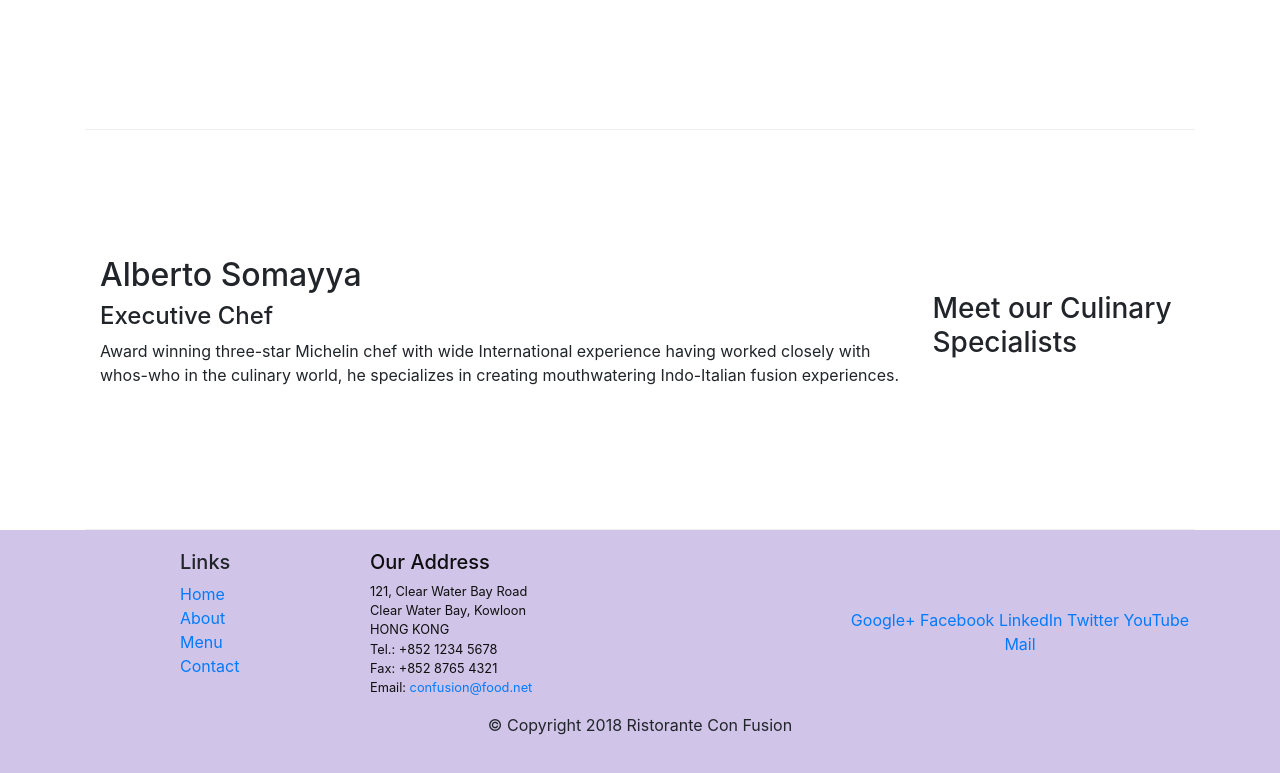
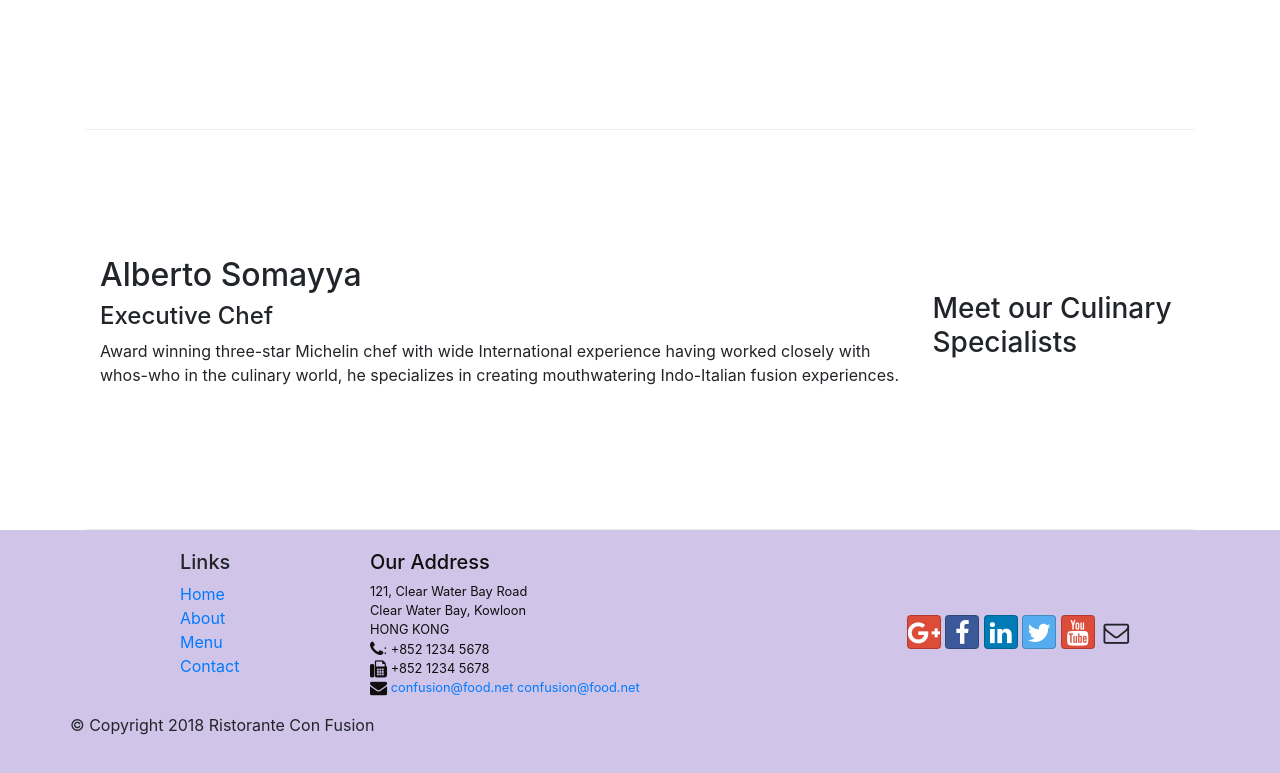
Before and after one commit to NIticache/Restaurant-website, a website: page index.html in a window 1280 px wide. Shown: the part 1004-1777 px from the top of the page. Drawn offline with nearby package versions, Linux system fonts and the light colour scheme.

Commit message:
font icon

```diff
--- a/index.html
+++ b/index.html
@@ -10,6 +10,8 @@
 
     <!-- Bootstrap CSS -->
     <link rel="stylesheet" href="node_modules/bootstrap/dist/css/bootstrap.min.css">
+    <link rel="stylesheet" href="node_modules/font-awesome/css/font-awesome.min.css">
+    <link rel="stylesheet" href="node_modules/bootstrap-social/bootstrap-social.css">
     <link rel ="stylesheet" href="css/style.css">
 </head>
 
@@ -25,11 +27,10 @@
         <a class ="navbar-brand mr-auto" href="./index.html"> Ristorante Con Fusion </a>
         <div class="collapse navbar-collapse" id="Navbar">
             <ul class="navbar-nav mr-auto">
-                <li class="nav-item active "><a class="nav-link "href="#"
-                    >Home</a></li>
-                <li class="nav-item "><a class="nav-link "  href="./aboutus.html">About</a></li>
-                <li class="nav-item"><a class="nav-link" href="#">Contact</a></li>
-                <li class="nav-item"><a class="nav-link "href="#">Menu</a></li>
+                <li class="nav-item active "><a class="nav-link "href="#"><span class="fa fa-home fa-lg"></span>Home</a></li>
+                <li class="nav-item"><a class="nav-link" href="./aboutus.html"><span class="fa fa-info fa-lg"></span> About</a></li>
+                <li class="nav-item"><a class="nav-link" href="#"><span class="fa fa-list fa-lg"></span> Menu</a></li>
+                <li class="nav-item"><a class="nav-link" href="#"><span class="fa fa-address-card fa-lg"></span> Contact</a></li>
             </ul>
 
         </div>
@@ -104,20 +105,24 @@
 		              121, Clear Water Bay Road<br>
 		              Clear Water Bay, Kowloon<br>
 		              HONG KONG<br>
-		              Tel.: +852 1234 5678<br>
-		              Fax: +852 8765 4321<br>
-		              Email: <a href="mailto:confusion@food.net">confusion@food.net</a>
-		           </address>
+                      <i class="fa fa-phone fa-lg"></i>: +852 1234 5678<br>
+                      <i class="fa fa-fax fa-lg"></i> +852 1234 5678<br>
+		              <i class="fa fa-envelope fa-lg"></i> <a href="mailto:confusion@food.net">confusion@food.net</a>
+                      <a href="mailto:confusion@food.net">confusion@food.net</a>
+                    </address>
                 </div>
                 <div  class ="col-12 col-sm-4 align-self-center ">
                     <div class="text-center">
-                        <a href="http://google.com/+">Google+</a>
-                        <a href="http://www.facebook.com/profile.php?id=">Facebook</a>
-                        <a href="http://www.linkedin.com/in/">LinkedIn</a>
-                        <a href="http://twitter.com/">Twitter</a>
-                        <a href="http://youtube.com/">YouTube</a>
-                        <a href="mailto:">Mail</a>
-                    </div>
+                        <div class="text-center">
+                            <a class="btn btn-social-icon btn-google" href="http://google.com/+"><i class="fa fa-google-plus"></i></a>
+                            <a class="btn btn-social-icon btn-facebook" href="http://www.facebook.com/profile.php?id="><i class="fa fa-facebook"></i></a>
+                            <a class="btn btn-social-icon btn-linkedin" href="http://www.linkedin.com/in/"><i class="fa fa-linkedin"></i></a>
+                            <a class="btn btn-social-icon btn-twitter" href="http://twitter.com/"><i class="fa fa-twitter"></i></a>
+                            <a class="btn btn-social-icon btn-google" href="http://youtube.com/"><i class="fa fa-youtube"></i></a>
+                            <a class="btn btn-social-icon" href="mailto:"><i class="fa fa-envelope-o"></i></a>
+                        </div>
+
+
                 </div>
            </div>
            <div class="row justify-content-center">
--- a/package.json
+++ b/package.json
@@ -15,6 +15,8 @@
   },
   "dependencies": {
     "bootstrap": "^4.6.0",
+    "bootstrap-social": "^5.1.1",
+    "font-awesome": "^4.7.0",
     "jquery": "^3.6.0",
     "popper.js": "^1.16.1"
   }
```
Also changed, not shown: aboutus.html (+30 -18 lines), 1 other file.
